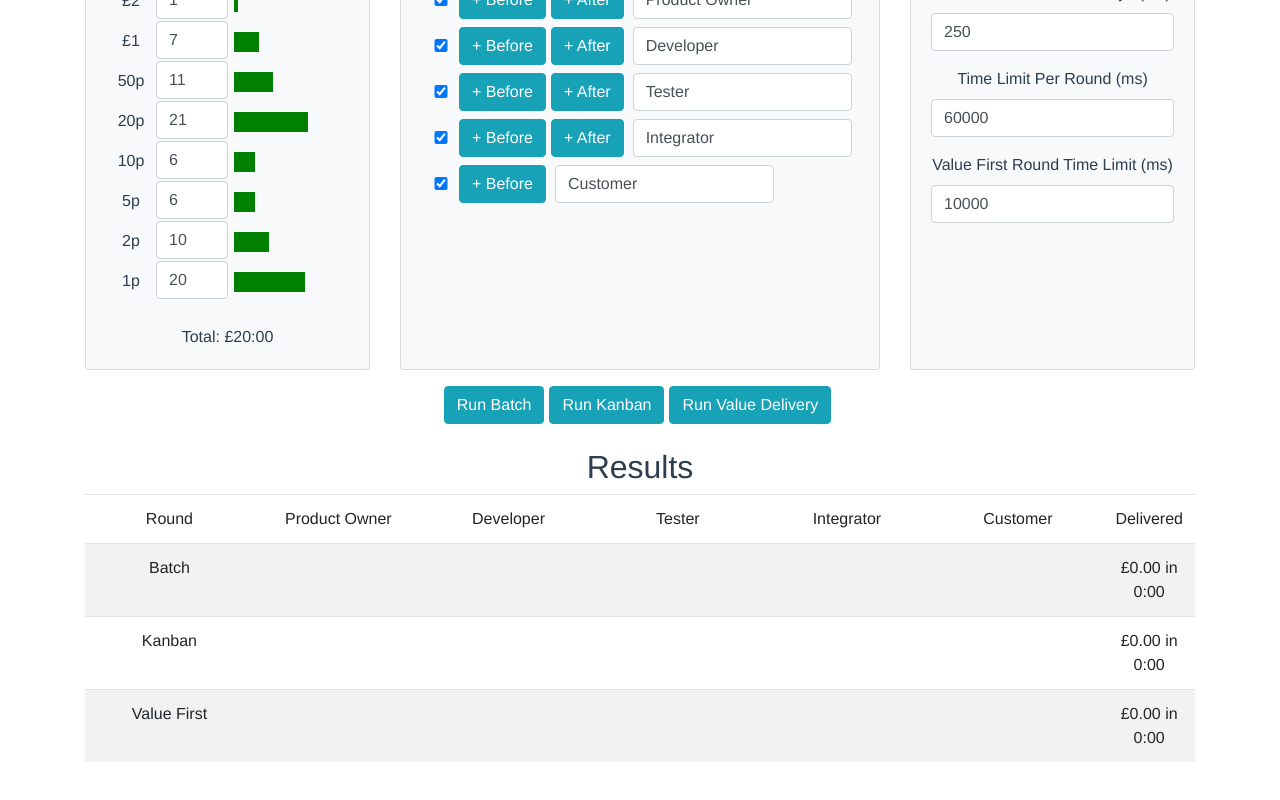
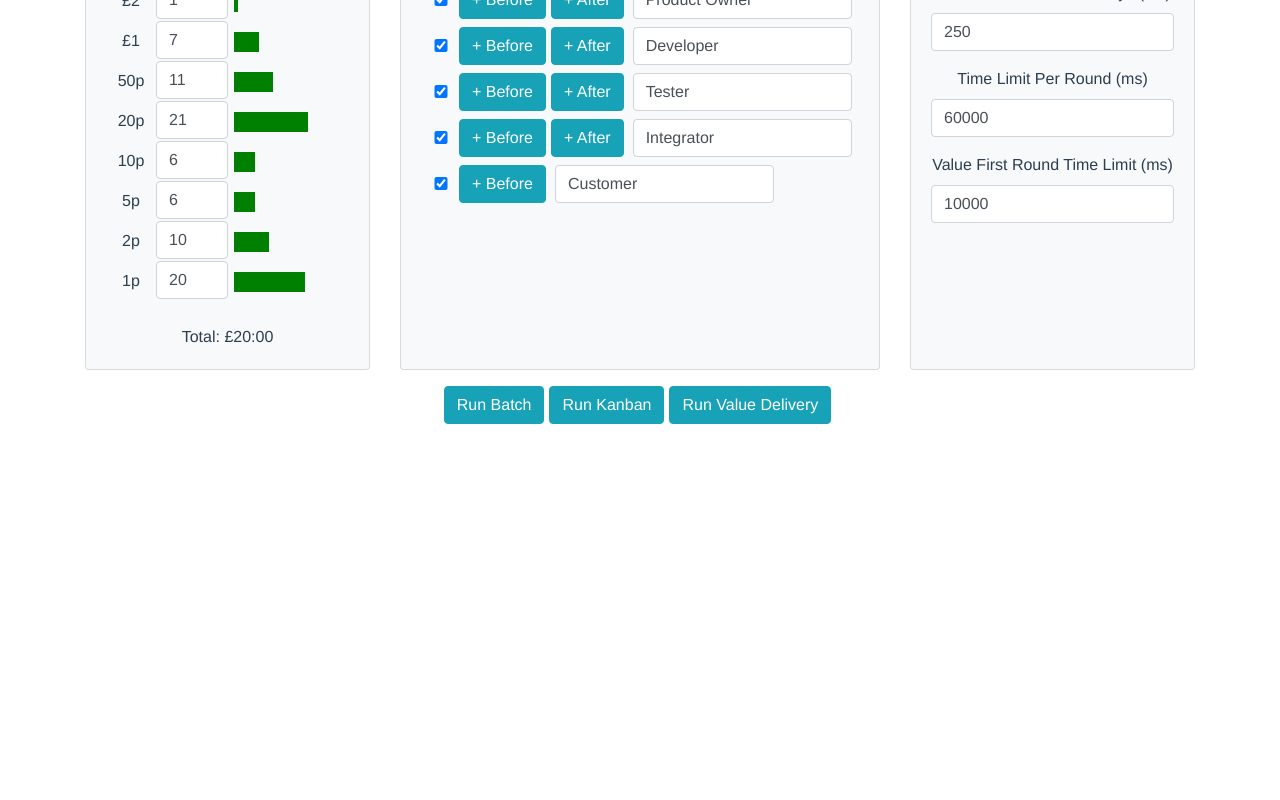
Before and after one commit to hogsmill/coin-game, a Vue app in the folder coin-game/: page / in a window 1280 px wide. Shown: the part 212-1012 px from the top of the page. After the commit the page ends 800 px from the top, so only its background shows below. Built offline with nearby package versions, Linux system fonts and the light colour scheme.

Commit message:
[JL] - hiding results table until game button(s) are clicked

```diff
--- a/coin-game/src/components/results/ResultsView.vue
+++ b/coin-game/src/components/results/ResultsView.vue
@@ -1,5 +1,5 @@
 <template>
-  <div class="results mb-5">
+  <div class="results mb-5" v-if="stateSet">
     <h2>Results</h2>
     <div class="narration"></div>
     <div class="container">
@@ -71,6 +71,9 @@ export default {
     };
   },
   computed: {
+    stateSet() {
+      return this.$store.getters.getStateSet;
+    },
     gameState() {
       return this.$store.getters.getGameState;
     },
```
